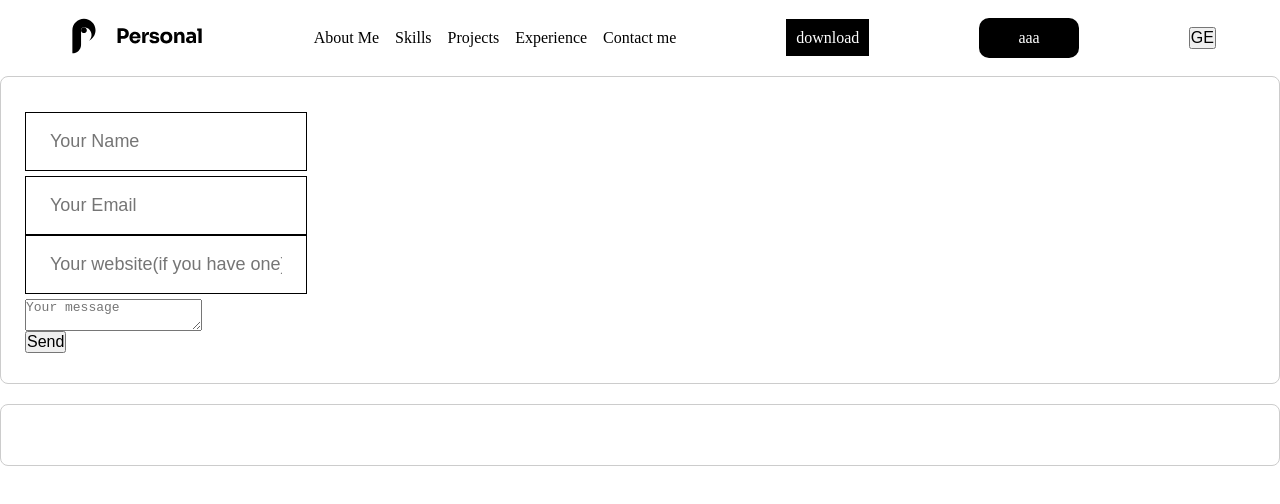
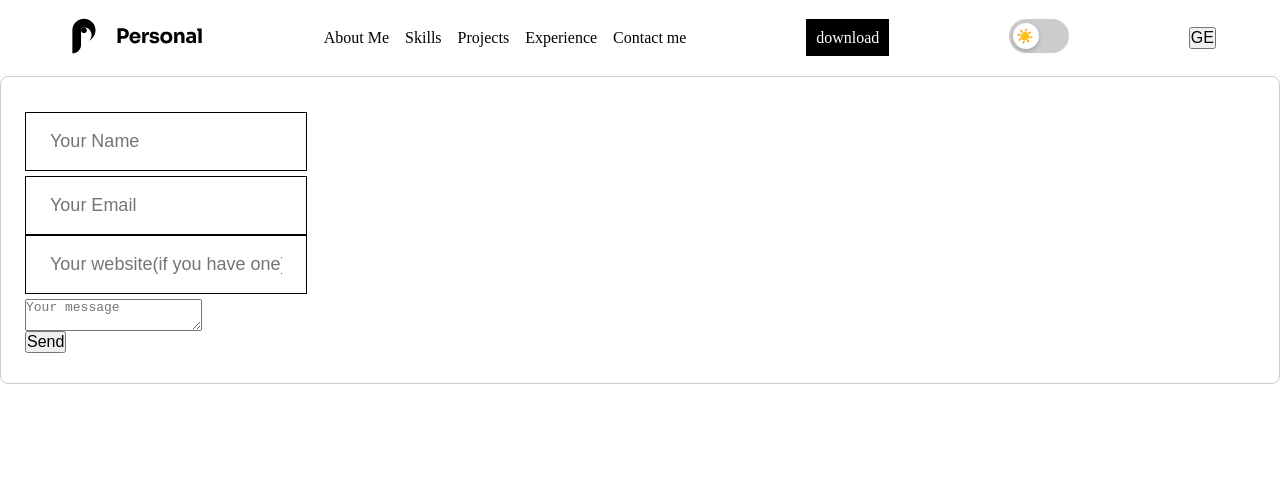
Before and after one commit to Gkhundadze/educity-portfolio, a React (Vite) app: page /contact in a window 1280 px wide. Shown: the top 504 px of the page. Built offline with nearby package versions, Linux system fonts and the light colour scheme; no server answers.

Commit message:
add dark mode toggle component inside header

```diff
--- a/src/components/contactMe/ContactMe.jsx
+++ b/src/components/contactMe/ContactMe.jsx
@@ -1,13 +1,16 @@
 import "./ContactMe.css"
-import { useState, useEffect } from "react"
+import { useState, useEffect, useContext } from "react"
 import { getFromLocalStorage, saveToLocalStorage } from "../../utils/localStorage";
 import { toast } from 'react-toastify';
+import { LanguageContext } from "../../contexts/LanguageContext";
 
 function ContactMe() {
+  const { language } = useContext(LanguageContext);
   const [name, setName] = useState(getFromLocalStorage("nameinput") || "")
   const [email, setEmail] = useState(getFromLocalStorage("emailinput") || "")
   const [website, setWebsite] = useState("")
   const [message, setMessage] = useState("")
+  const [contactData, setContactData] = useState()
 
 
   const [errorCheck, setErrorCheck] = useState(false);
@@ -27,6 +30,16 @@ function ContactMe() {
   const maxMessageLength = 200;
 
 
+  const contactMeApi = "https://raw.githubusercontent.com/Gkhundadze/educity-react-portfolio-data/refs/heads/main/contact-data.json"
+
+  useEffect(() => {
+    fetch(contactMeApi)
+      .then(res => res.json())
+      .then(data => {
+        setContactData(data)
+        console.log(data)
+      })
+  }, [])
 
 
   // function to validate name input
@@ -157,10 +170,17 @@ function ContactMe() {
           <button type="submit">Send</button>
         </form>
       </article>
-      <article>
-
-      </article>
-    </section>
+      {contactData && (
+        <article>
+          <h2>{language === "en" ? contactData.sloganEN.genericText : contactData.sloganGE.genericText}</h2>
+          {/* <p>I seek to push the limits of creativity to create high-engaging, user-friendly, and memorable interactive experiences.</p>
+          <address>
+            <p>Youremail@gmail.com</p>
+            <p>1234567890</p>
+          </address> */}
+        </article>
+      )}
+  </section>
   )
 }
 
--- a/src/components/header/Header.jsx
+++ b/src/components/header/Header.jsx
@@ -6,7 +6,7 @@ import { useEffect, useContext } from 'react'
 import {ThemeContext} from "../../contexts/ThemeContext"
 import { LanguageContext } from '../../contexts/LanguageContext'
 import { ToastContainer } from 'react-toastify';
-
+import  DarkModeToggle  from './dark-mode-toggle/DarkModeToggle';
 
 
 
@@ -58,15 +58,8 @@ export default function Header({  }) {
                 <div className="cta-wrapper">
                     <a href={cv} download>download</a>
                 </div>
-                <div
-                    className='night-mode'
-                    onClick={() => {
-                        toggleTheme()
-
-                    }}
-
-                >
-                    <h1>aaa</h1>
+                <div >
+                    <DarkModeToggle isDark={theme === 'dark'} onToggle={toggleTheme} />
                 </div>
                 <div>
                     <button className='language-toggle' onClick={toggleLanguage}>
--- /dev/null
+++ b/src/components/header/dark-mode-toggle/DarkModeToggle.css
@@ -0,0 +1,73 @@
+/* Container size */
+.theme-switch {
+  display: inline-block;
+  height: 34px;
+  position: relative;
+  width: 60px;
+}
+
+/* Hide default checkbox */
+.theme-switch input {
+  display: none;
+}
+
+/* The track */
+.slider {
+  background-color: #ccc;
+  bottom: 0;
+  cursor: pointer;
+  left: 0;
+  position: absolute;
+  right: 0;
+  top: 0;
+  transition: 0.4s;
+  display: flex;
+  align-items: center;
+  justify-content: flex-start;
+  padding: 0 5px;
+}
+
+/* The circle/knob */
+.slider:before {
+  background-color: #fff;
+  bottom: 4px;
+  content: "";
+  height: 26px;
+  left: 4px;
+  position: absolute;
+  transition: 0.4s;
+  width: 26px;
+  box-shadow: 0 2px 4px rgba(0,0,0,0.2);
+}
+
+/* Rounded borders */
+.slider.round {
+  border-radius: 34px;
+}
+
+.slider.round:before {
+  border-radius: 50%;
+}
+
+/* Checked states */
+input:checked + .slider {
+  background-color: #4f46e5; /* Indigo color for dark mode */
+}
+
+input:checked + .slider:before {
+  transform: translateX(26px);
+}
+
+/* Icon positioning */
+.icon {
+  font-size: 14px;
+  z-index: 1;
+  pointer-events: none;
+  transition: 0.4s;
+  /* Moves the icon slightly so it stays visible near the knob */
+  margin-left: 2px;
+}
+
+input:checked + .slider .icon {
+  margin-left: 30px;
+}
--- /dev/null
+++ b/src/components/header/dark-mode-toggle/DarkModeToggle.jsx
@@ -0,0 +1,17 @@
+import "./DarkModeToggle.css"
+
+function DarkModeToggle({ isDark, onToggle }) {
+  return (
+    <label className="theme-switch">
+      <input
+        type="checkbox"
+        checked={isDark}
+        onChange={onToggle}
+      />
+      <div className="slider round">
+        <span className="icon">{isDark ? '🌙' : '☀️'}</span>
+      </div>
+    </label>
+  )
+}
+export default DarkModeToggle;
--- a/src/components/myProjects/MyProjects.jsx
+++ b/src/components/myProjects/MyProjects.jsx
@@ -37,7 +37,7 @@ function MyProjects({projectsApi}) {
                         <SwiperSlide key={project.id}>
                             <article className={`project-card ${(project.id % 2 == 0) ? 'reverse' : ''}`}>
                                 <div className="cover">
-                                    <img src={project.cover} alt={project.title} />
+                                    <img height={400} fetchPriority="high" src={project.cover} alt={project.title} />
                                 </div>
                                 <div className="info">
                                     <div className="order">{project.order}</div>
@@ -52,13 +52,8 @@ function MyProjects({projectsApi}) {
                     ))
                 }
                 </Swiper>
-
-
                 }
-
-
             </div>
-
         </div>
     </section>
   )
```
